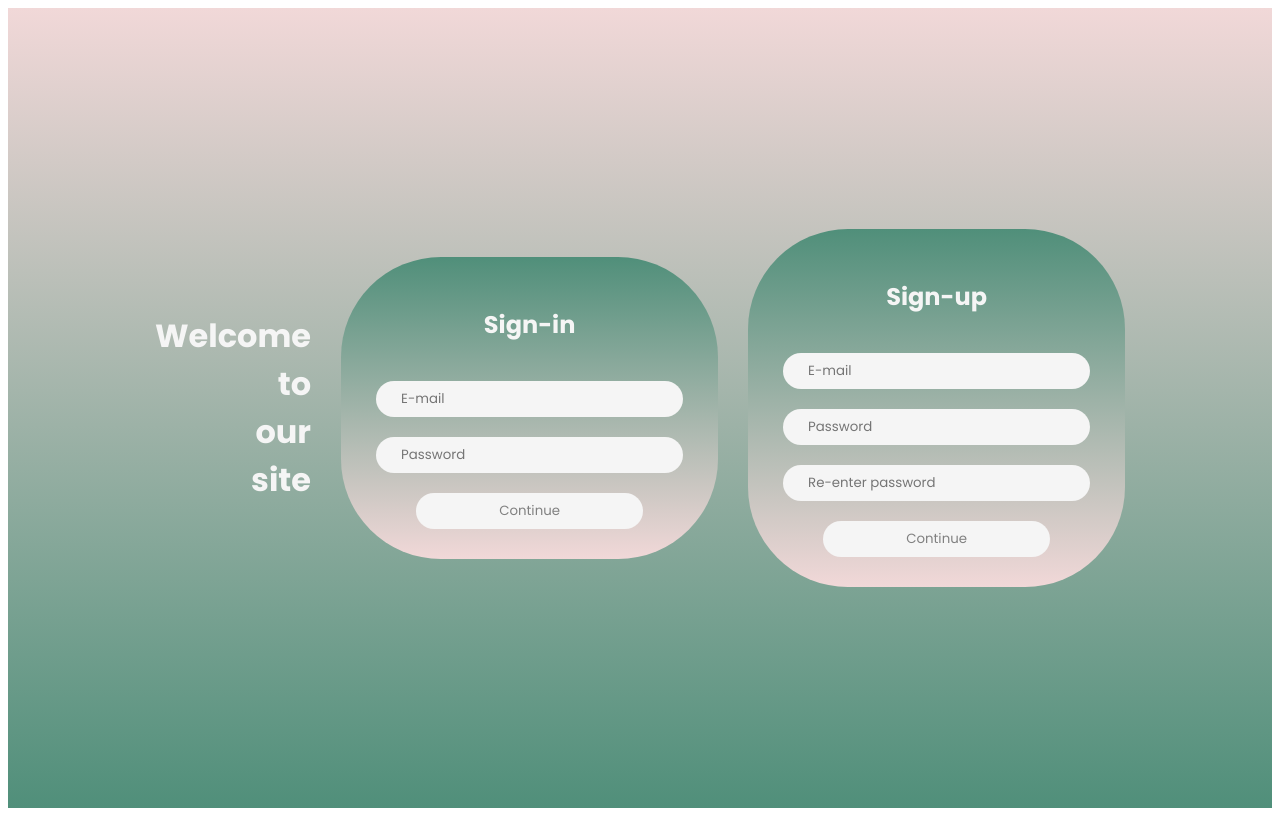
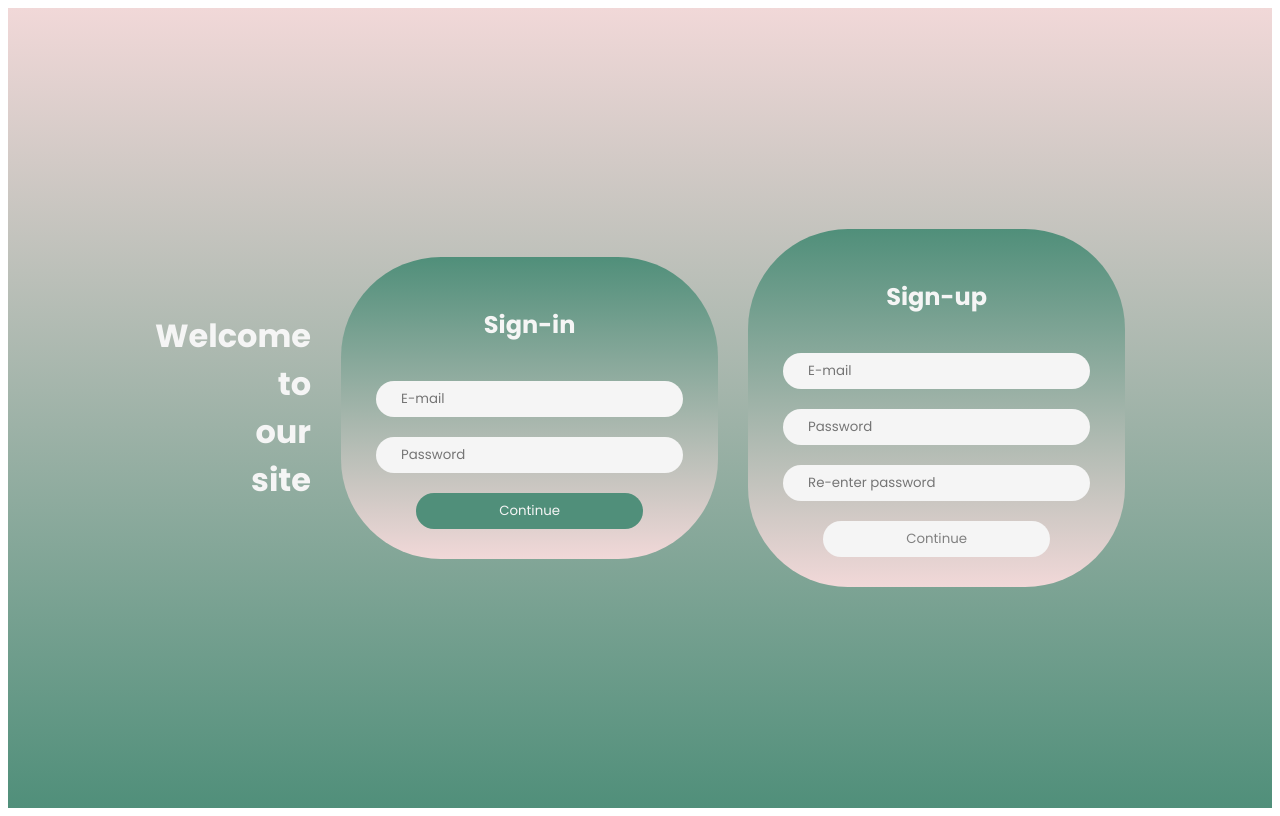
Before and after one commit to iqbalev/account-form-page, a plain HTML site: page index.html in a window 1280 px wide. In both pictures the pointer is over the input 529 px from the left and 511 px from the top of the page. Drawn offline with Linux system fonts and the light colour scheme.

Commit message:
second commit

```diff
--- a/style.css
+++ b/style.css
@@ -57,4 +57,6 @@
 
 .form-element > .submit:hover {
   cursor: pointer;
+  background-color: rgb(80, 143, 122);
+  color: whitesmoke;
 }
```
